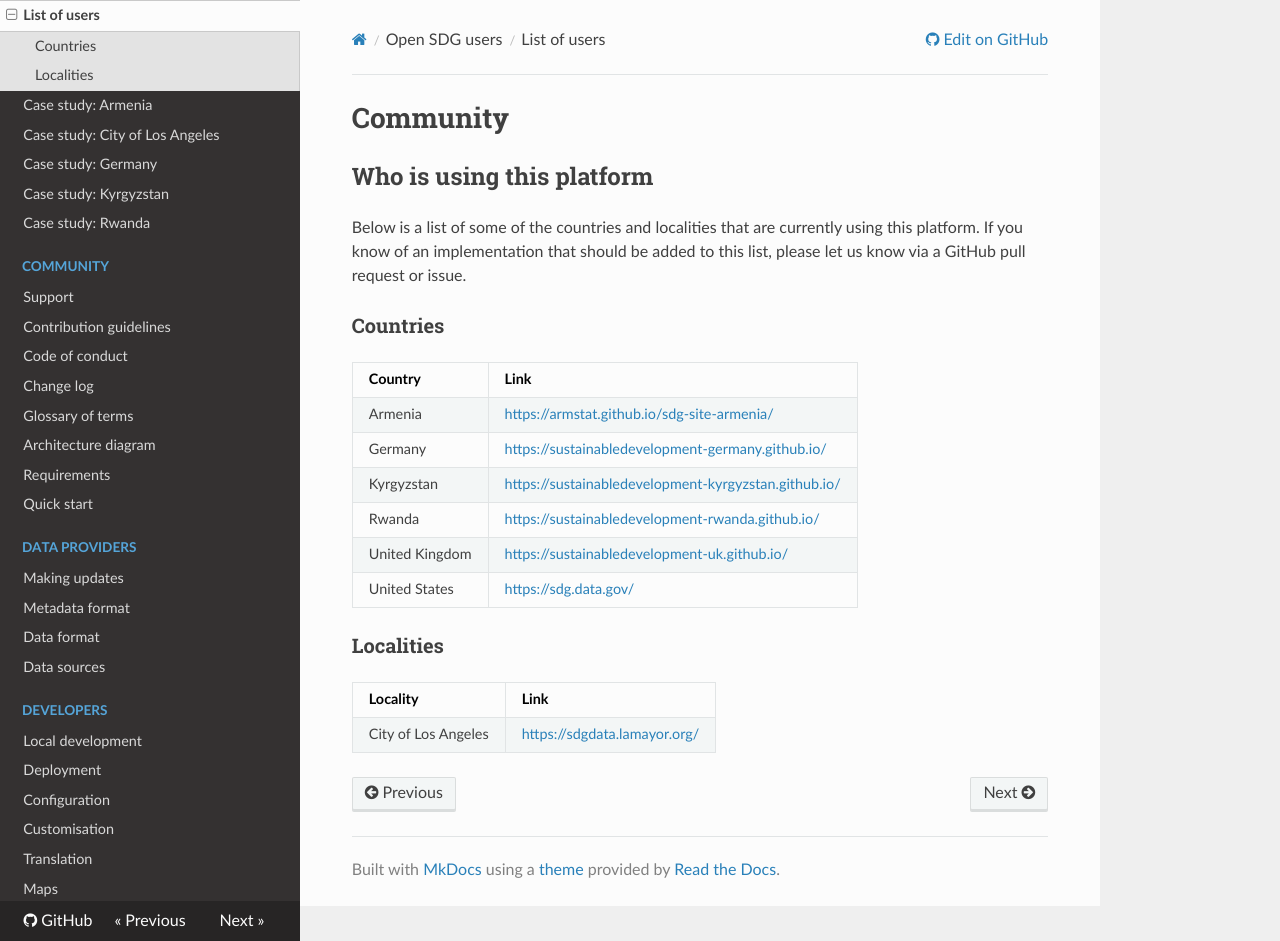
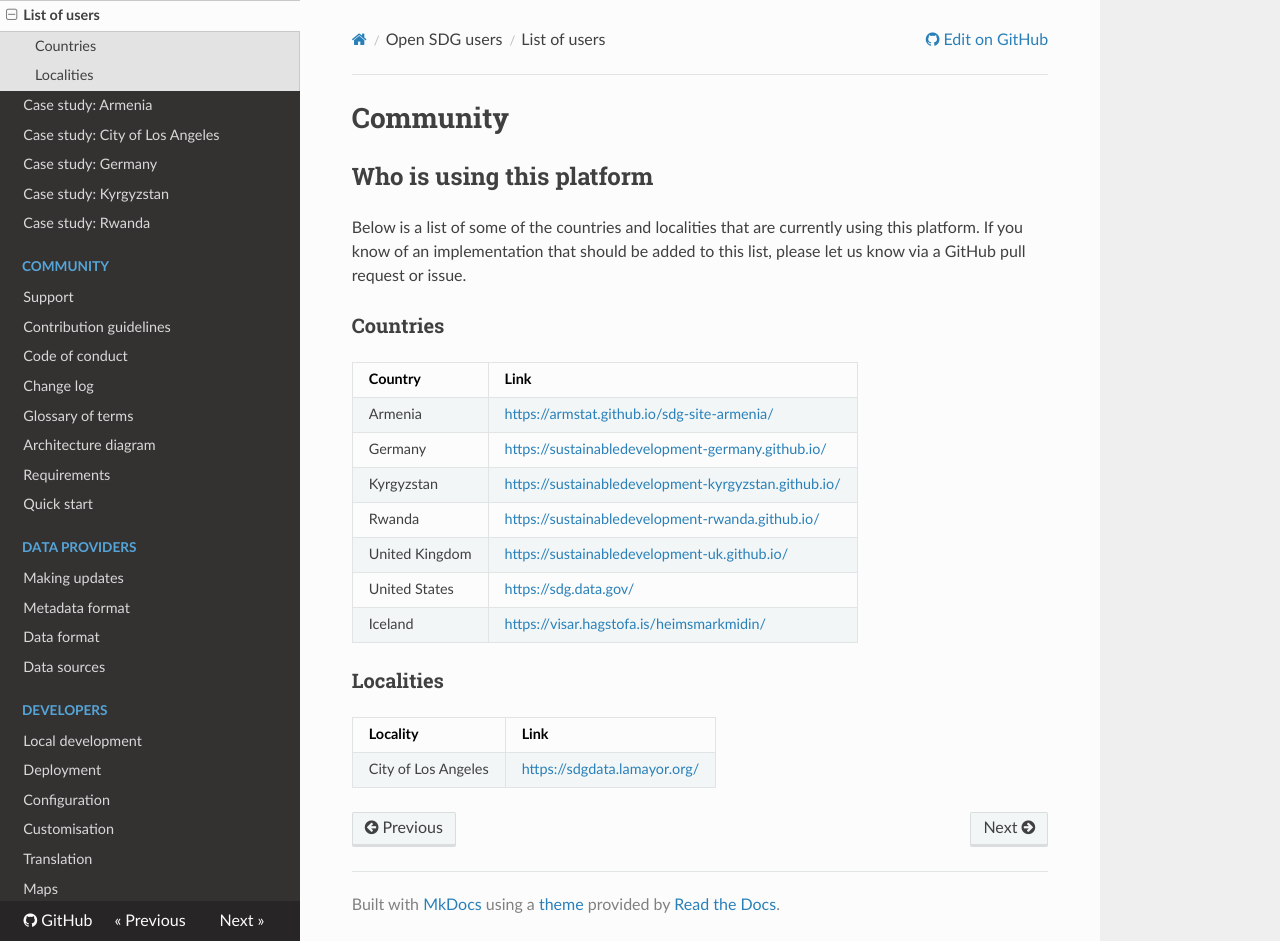
Before and after one commit to open-sdg/open-sdg, an MkDocs documentation site: the page built from docs/community.md, in a window 1280 px wide and 941 px high. Built offline with MkDocs 1.6.1, drawn with Linux system fonts in a browser that asks for light colours; nearby versions of some CDN libraries; old or Windows-style settings are respelled for this version of MkDocs.

Commit message:
Added the Icelandic SDG NRP
Added a line with the Icelandic NRP which launched officially earlier this month.

```diff
--- a/docs/community.md
+++ b/docs/community.md
@@ -14,6 +14,8 @@
 |Rwanda|<https://sustainabledevelopment-rwanda.github.io/>|
 |United Kingdom|<https://sustainabledevelopment-uk.github.io/>|
 |United States|<https://sdg.data.gov/>|
+|Iceland|<https://visar.hagstofa.is/heimsmarkmidin/>|
+
 
 ### Localities
 
```
